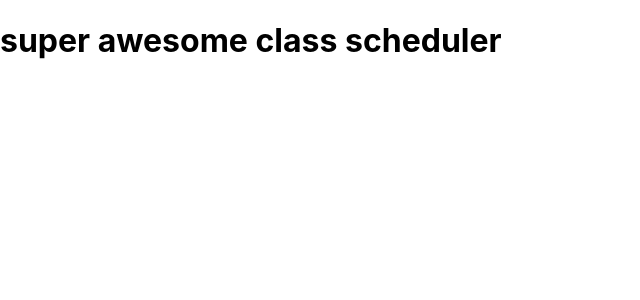
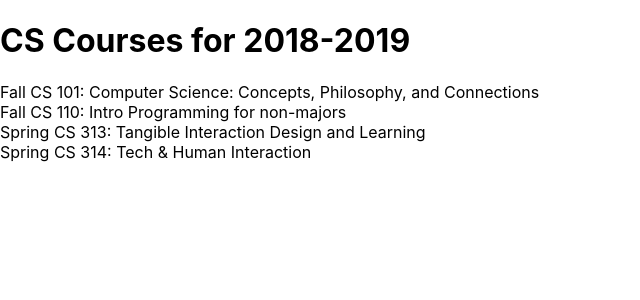
Before and after one commit to amyzliao/scheduler, a React (Create React App) app: page / in a window 1280 px wide. Shown: the top 300 px of the page, without its empty margins (0-640 px from the left). Built offline with nearby package versions, Linux system fonts and the light colour scheme.

Commit message:
setup course list components

```diff
--- a/src/App.js
+++ b/src/App.js
@@ -1,12 +1,61 @@
 import React from 'react';
 
 const schedule = {
-  title: "super awesome class scheduler"
+  "title": "CS Courses for 2018-2019",
+  "courses": {
+    "F101" : {
+      "id" : "F101",
+      "meets" : "MWF 11:00-11:50",
+      "title" : "Computer Science: Concepts, Philosophy, and Connections"
+    },
+    "F110" : {
+      "id" : "F110",
+      "meets" : "MWF 10:00-10:50",
+      "title" : "Intro Programming for non-majors"
+    },
+    "S313" : {
+      "id" : "S313",
+      "meets" : "TuTh 15:30-16:50",
+      "title" : "Tangible Interaction Design and Learning"
+    },
+    "S314" : {
+      "id" : "S314",
+      "meets" : "TuTh 9:30-10:50",
+      "title" : "Tech & Human Interaction"
+    }
+  }
 };
+
+const Banner = ({ title }) => (
+  <h1>{ title }</h1>
+);
+
+const CourseList = ({ courses }) => (
+  <div>
+    { Object.values(courses).map(course => <Course key={course.id} course={ course } />) }
+  </div>
+);
+
+const terms = { F: 'Fall', W: 'Winter', S: 'Spring'};
+
+const getCourseTerm = course => (
+  terms[course.id.charAt(0)]
+);
+
+const getCourseNumber = course => (
+  course.id.slice(1, 4)
+);
+
+const Course = ({ course }) => (
+  <div>
+    { getCourseTerm(course) } CS { getCourseNumber(course) }: { course.title }
+  </div>
+);
 
 const App = () =>  (
   <div>
-    <h1>{ schedule.title }</h1>
+    <Banner title={ schedule.title } />
+    <CourseList courses={ schedule.courses } />
   </div>
 );
 
```
